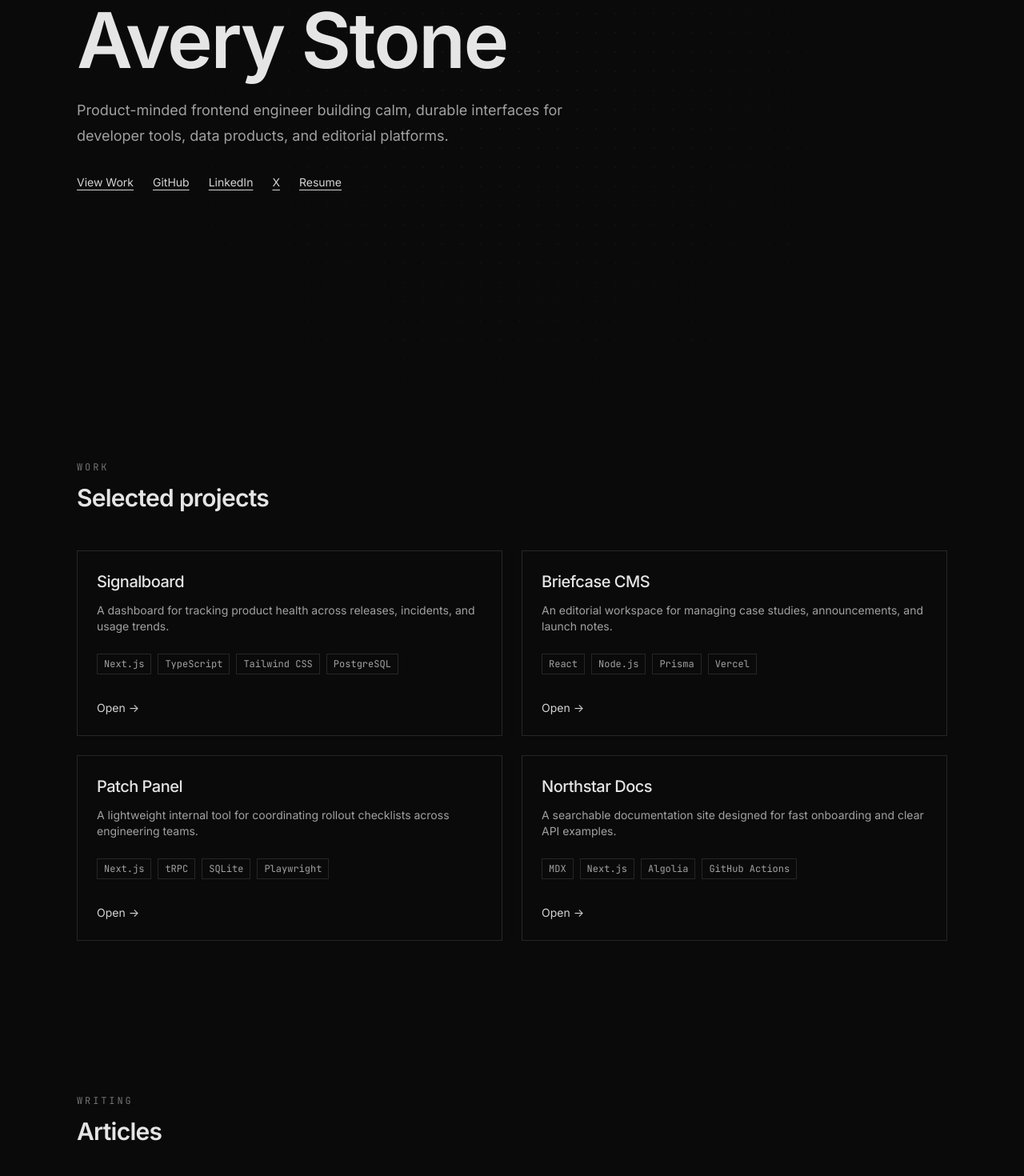
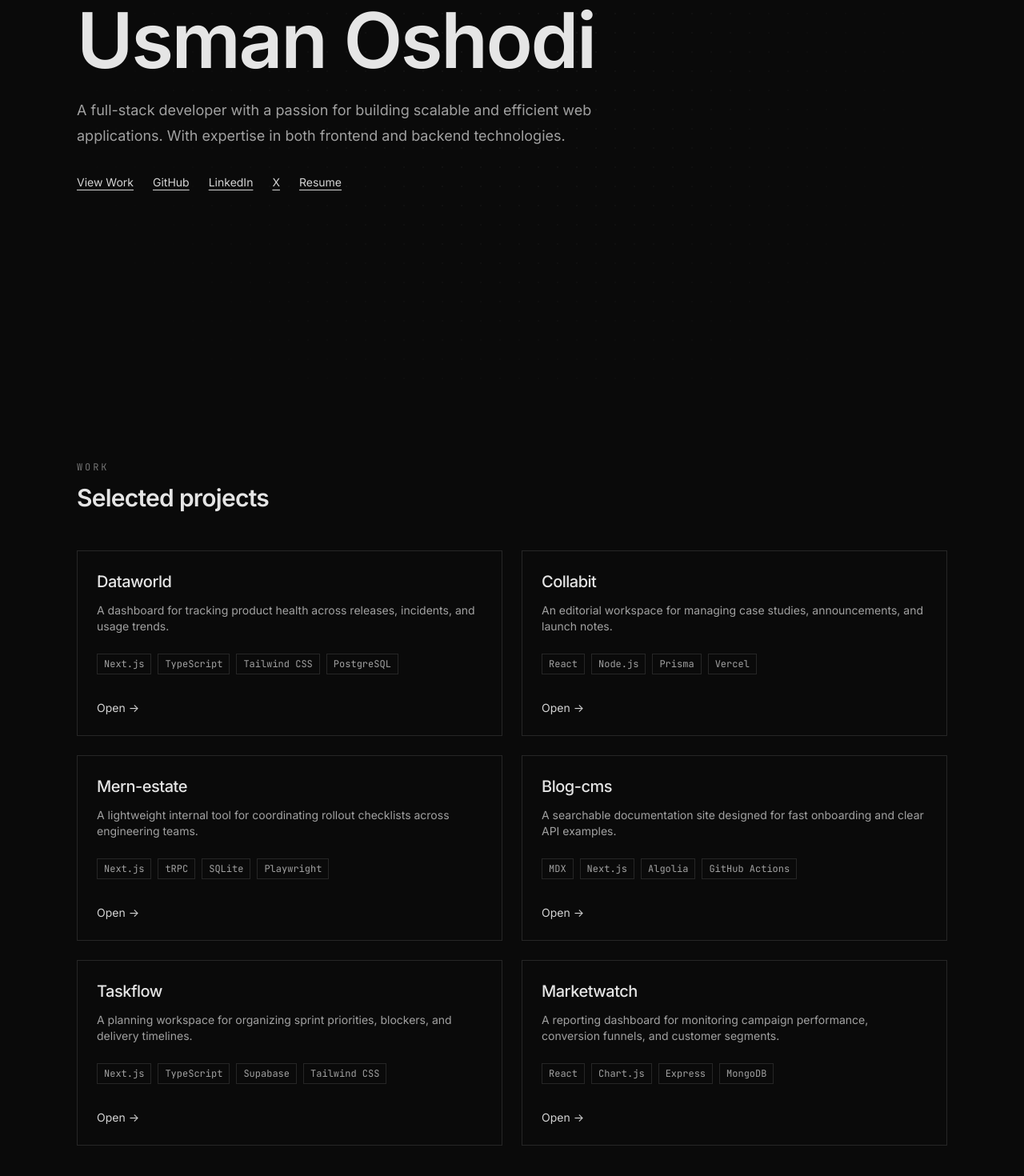
Before and after one commit to maxixo/port, a Next.js app: page / in a window 1280 px wide. Shown: the part 320-1790 px from the top of the page at 80% size. Built offline with nearby package versions, Linux system fonts and the light colour scheme.

Commit message:
revamp page

```diff
--- a/src/components/Hero.tsx
+++ b/src/components/Hero.tsx
@@ -1,6 +1,6 @@
 const socialLinks = [
-  { label: "GitHub", href: "https://github.com/avery-stone" },
-  { label: "LinkedIn", href: "https://www.linkedin.com/in/avery-stone" },
+  { label: "GitHub", href: "https://github.com/maxixo" },
+  { label: "LinkedIn", href: "https://www.linkedin.com/in/usman-oshodi-28326b307/" },
   { label: "X", href: "https://x.com/avery_stone" },
   { label: "Resume", href: "https://example.com/avery-stone-resume.pdf" },
 ];
@@ -20,12 +20,11 @@ export default function Hero() {
       <div className="mx-auto flex min-h-screen max-w-6xl items-center px-8">
         <div className="max-w-3xl pt-20">
           <h1 className="text-6xl font-semibold tracking-tight text-foreground sm:text-7xl md:text-8xl">
-            Avery Stone
+            Usman Oshodi
           </h1>
           <p className="mt-6 max-w-2xl text-lg leading-8 text-neutral-400">
-            Product-minded frontend engineer building calm, durable interfaces for
-            developer tools, data products, and editorial platforms.
-          </p>
+            A full-stack developer with a passion for building scalable and efficient web applications.
+            With expertise in both frontend and backend technologies. </p>
           <div className="mt-8 flex items-center gap-6 text-sm text-neutral-300">
             <a
               href="#work"
--- a/src/components/Navbar.tsx
+++ b/src/components/Navbar.tsx
@@ -13,7 +13,7 @@ export default function Navbar() {
           href="#top"
           className="text-sm font-medium tracking-tight text-foreground underline-offset-4 hover:underline"
         >
-          Avery Stone
+          Home
         </a>
         <nav className="flex items-center gap-6 text-sm text-neutral-300">
           {navItems.map((item) => (
--- a/src/data/projects.ts
+++ b/src/data/projects.ts
@@ -7,27 +7,39 @@ export type Project = {
 
 export const projects: Project[] = [
   {
-    title: "Signalboard",
+    title: "Dataworld",
     description: "A dashboard for tracking product health across releases, incidents, and usage trends.",
     tech: ["Next.js", "TypeScript", "Tailwind CSS", "PostgreSQL"],
     href: "https://github.com/avery-stone/signalboard",
   },
   {
-    title: "Briefcase CMS",
+    title: "Collabit",
     description: "An editorial workspace for managing case studies, announcements, and launch notes.",
     tech: ["React", "Node.js", "Prisma", "Vercel"],
     href: "https://github.com/avery-stone/briefcase-cms",
   },
   {
-    title: "Patch Panel",
+    title: "Mern-estate",
     description: "A lightweight internal tool for coordinating rollout checklists across engineering teams.",
     tech: ["Next.js", "tRPC", "SQLite", "Playwright"],
     href: "https://github.com/avery-stone/patch-panel",
   },
   {
-    title: "Northstar Docs",
+    title: "Blog-cms",
     description: "A searchable documentation site designed for fast onboarding and clear API examples.",
     tech: ["MDX", "Next.js", "Algolia", "GitHub Actions"],
     href: "https://github.com/avery-stone/northstar-docs",
   },
+  {
+    title: "Taskflow",
+    description: "A planning workspace for organizing sprint priorities, blockers, and delivery timelines.",
+    tech: ["Next.js", "TypeScript", "Supabase", "Tailwind CSS"],
+    href: "https://github.com/avery-stone/taskflow",
+  },
+  {
+    title: "Marketwatch",
+    description: "A reporting dashboard for monitoring campaign performance, conversion funnels, and customer segments.",
+    tech: ["React", "Chart.js", "Express", "MongoDB"],
+    href: "https://github.com/avery-stone/marketwatch",
+  },
 ];
--- a/src/data/techstack.ts
+++ b/src/data/techstack.ts
@@ -6,7 +6,7 @@ export type TechGroup = {
 export const techStack: TechGroup[] = [
   {
     category: "Languages",
-    items: ["TypeScript", "JavaScript", "SQL", "HTML/CSS"],
+    items: ["TypeScript", "JavaScript", "PHP", "Python"],
   },
   {
     category: "Frameworks",
```
Also changed, not shown: src/app/page.tsx (+5 -5 lines).
